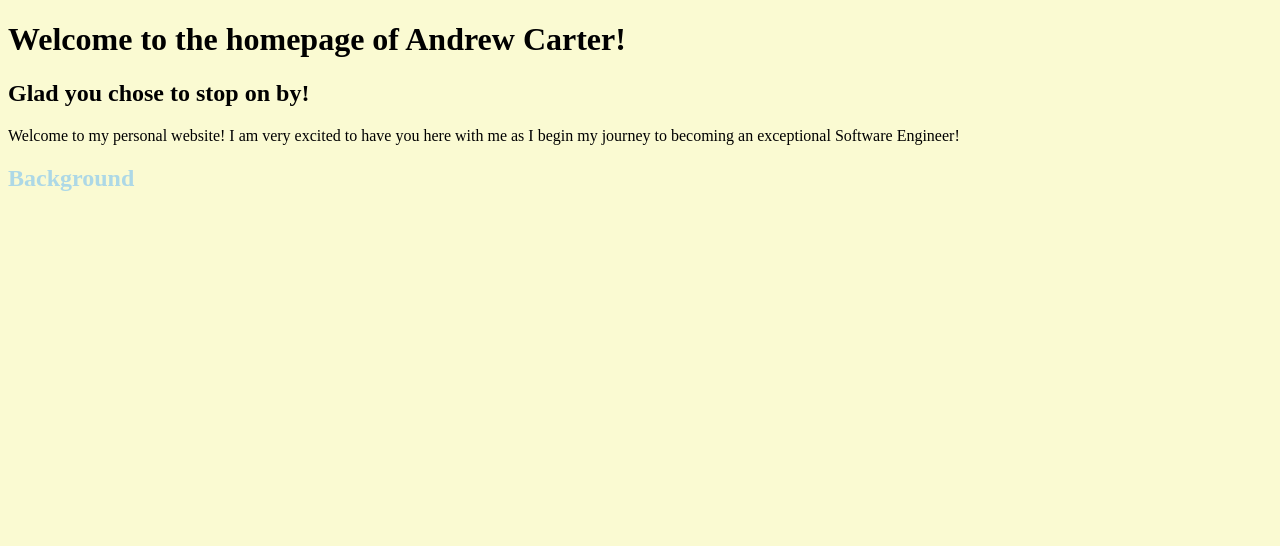
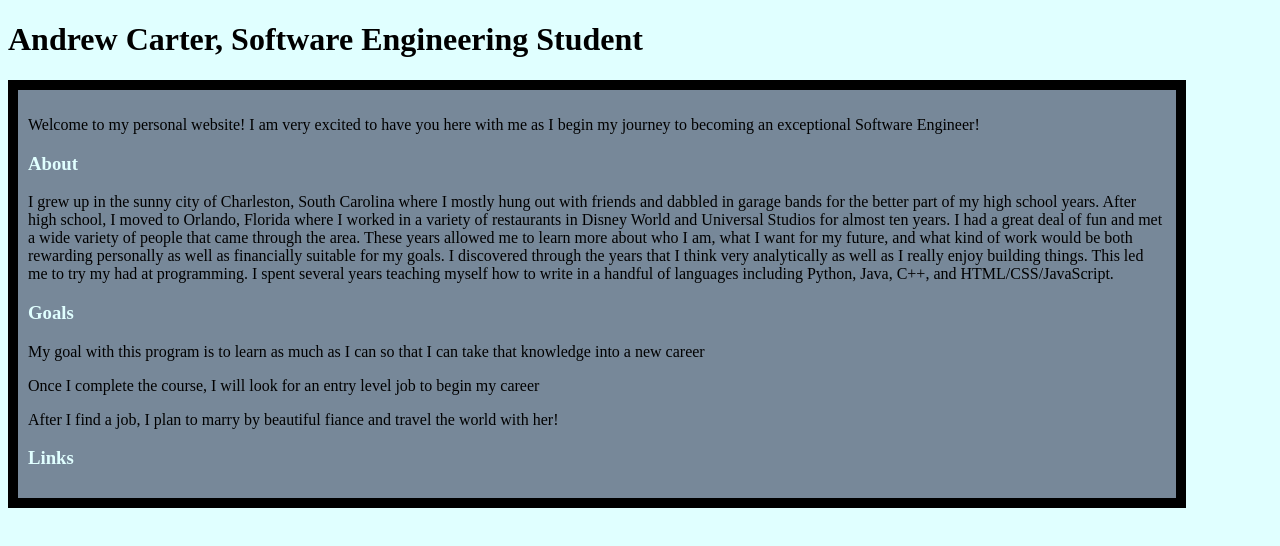
Before and after one commit to AndrewTCarter/My-Personal-Website, a plain HTML site: page index.html in a window 1280 px wide. Drawn offline with Linux system fonts and the light colour scheme.

Commit message:
More HTML and CSS

```diff
--- a/index.html
+++ b/index.html
@@ -5,9 +5,23 @@
         <title>Andrew Carter's Personal Website</title>
     </head>
     <body>
-        <h1>Welcome to the homepage of Andrew Carter!</h1>
-        <script src="script.js" class = "subheader"></script>
+        <h1>Andrew Carter, Software Engineering Student</h1>
+        <div class = "block">
         <p>Welcome to my personal website! I am very excited to have you here with me as I begin my journey to becoming an exceptional Software Engineer!</p>
-        <h2 class = "subheader">Background</h2>
+        <h3 class = "subheader">About</h3>
+        <p>I grew up in the sunny city of Charleston, South Carolina where I mostly hung out with friends and dabbled in garage bands for the better
+            part of my high school years. After high school, I moved to
+            Orlando, Florida where I worked in a variety of restaurants in Disney World and Universal Studios for almost ten years. I had a great deal of
+            fun and met a wide variety of people that came through the area. These years allowed me to learn more about who I am, what I want for my future,
+            and what kind of work would be both rewarding personally as well as financially suitable for my goals. I discovered through the years that I
+            think very analytically as well as I really enjoy building things. This led me to try my had at programming. I spent several years teaching myself
+            how to write in a handful of languages including Python, Java, C++, and HTML/CSS/JavaScript.
+        </p>
+        <h3 class = "subheader">Goals</h3>
+        <p>My goal with this program is to learn as much as I can so that I can take that knowledge into a new career</p>
+        <p>Once I complete the course, I will look for an entry level job to begin my career</p>
+        <p>After I find a job, I plan to marry by beautiful fiance and travel the world with her!</p>
+        <h3 class = "subheader">Links</h3>
+    </div>
     </body>
 </html>
--- a/script.js
+++ /dev/null
@@ -1,4 +0,0 @@
-const h2 = document.createElement("h2");
-h2.textContent = "Glad you chose to stop on by!";
-
-document.querySelector("body").appendChild(h2);
--- a/style.css
+++ b/style.css
@@ -1,7 +1,15 @@
 body {
-    background: lightgoldenrodyellow;
+    background: lightcyan;
 }
 
 .subheader{
-    color: lightblue;
+    color: lightcyan;
 }
+
+.block {
+    height: auto;
+    width: 90%;
+    padding: 10px;
+    border: 10px solid black;
+    background-color: lightslategray;
+}
```
